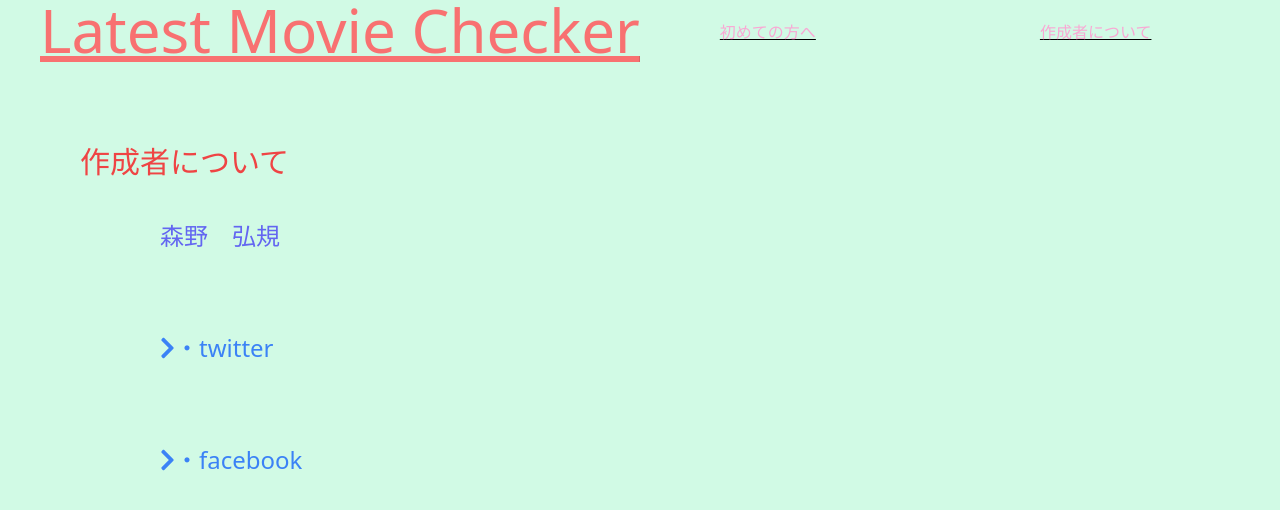
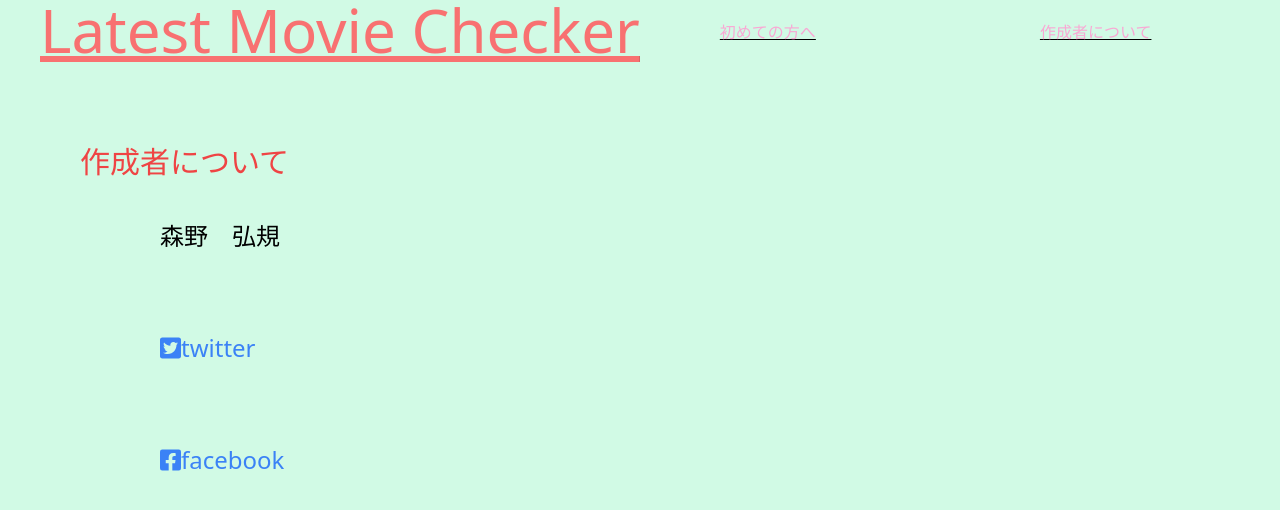
Before and after one commit to jungle379/Latest_movie_checker, a Next.js app: page /header/creater in a window 1280 px wide. Shown: the top 510 px of the page. Built offline with nearby package versions, Linux system fonts and the light colour scheme.

Commit message:
🐛 icon追加

```diff
--- a/package.json
+++ b/package.json
@@ -8,6 +8,7 @@
     "start": "next start"
   },
   "dependencies": {
+    "@fortawesome/free-brands-svg-icons": "^5.15.3",
     "@fortawesome/free-solid-svg-icons": "^5.15.3",
     "@fortawesome/react-fontawesome": "^0.1.14",
     "date-fns": "^2.20.0",
--- a/src/pages/header/creater.jsx
+++ b/src/pages/header/creater.jsx
@@ -3,7 +3,7 @@ import Link from 'next/link'
 import { Footer } from '../../components/footer'
 import { Header } from '../../components/header'
 import { FontAwesomeIcon } from '@fortawesome/react-fontawesome';
-import { faChevronRight } from '@fortawesome/free-solid-svg-icons';
+import { faFacebookSquare, faTwitterSquare } from '@fortawesome/free-brands-svg-icons';
 
 export default function Creater() {
   return (
@@ -14,14 +14,14 @@ export default function Creater() {
     <main className="h-screen bg-green-100">
       <Header></Header>
     <div className="text-3xl ml-20 text-red-500">作成者について</div>
-    <h1 className="text-2xl mt-10 ml-40 text-indigo-500">森野　弘規</h1>
+    <h1 className="text-2xl mt-10 ml-40">森野　弘規</h1>
     <div className="text-2xl text-blue-500 ml-40 mt-20">
-    <FontAwesomeIcon icon={faChevronRight} />
-    <Link href="https://twitter.com/hirokimorino">・twitter</Link>
+    <FontAwesomeIcon icon={faTwitterSquare} />
+    <Link href="https://twitter.com/hirokimorino">twitter</Link>
     </div>
     <div className="text-2xl text-blue-500 ml-40 mt-20">
-    <FontAwesomeIcon icon={faChevronRight} />
-    <Link href="https://www.facebook.com/hiroki.morino.9/">・facebook</Link>
+    <FontAwesomeIcon icon={faFacebookSquare} />
+    <Link href="https://www.facebook.com/hiroki.morino.9/">facebook</Link>
     </div>
     </main>
     <Footer></Footer>
```
Also changed, not shown: 1 other file (tests, documents, lock files or other folders).
